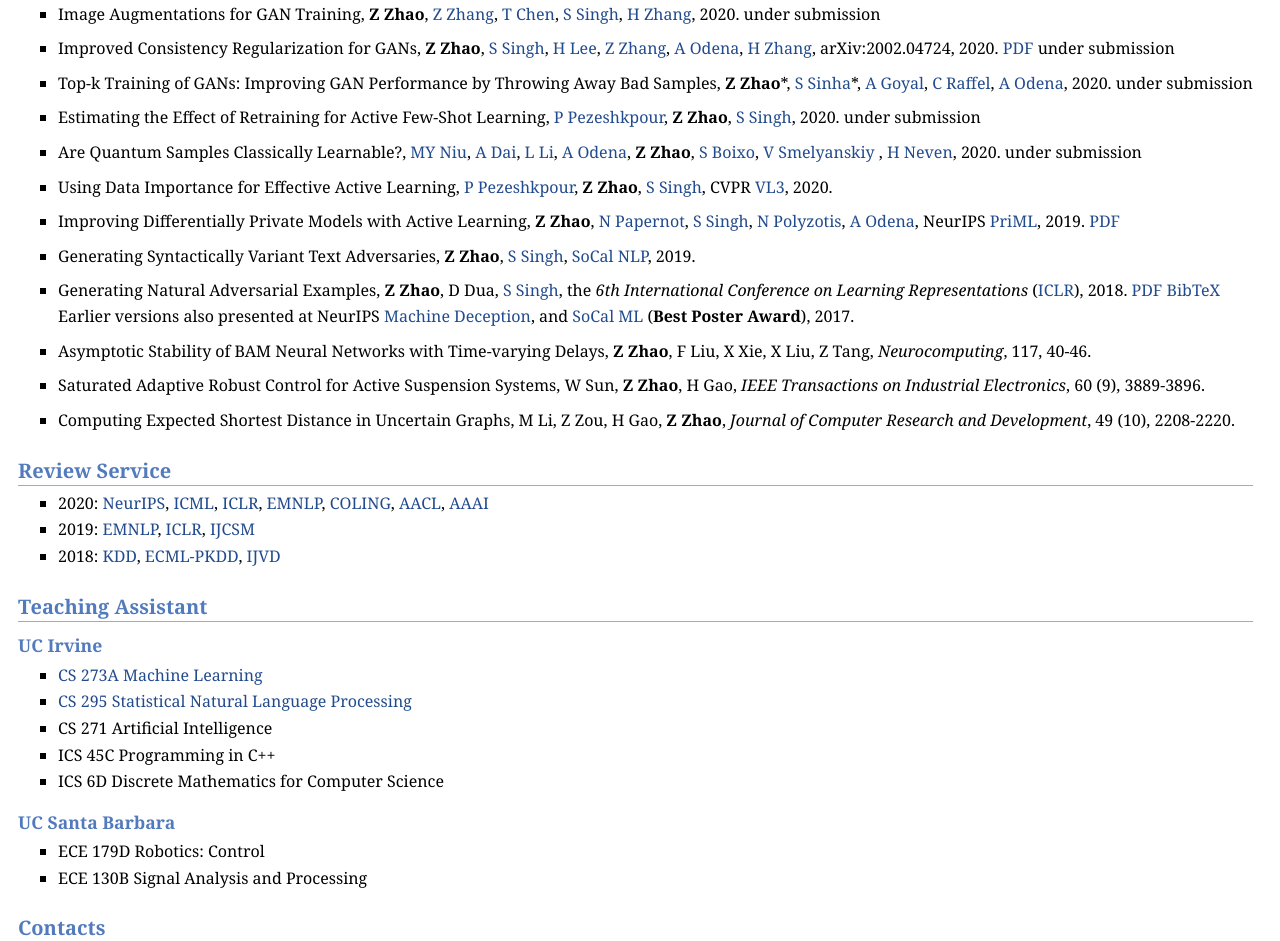
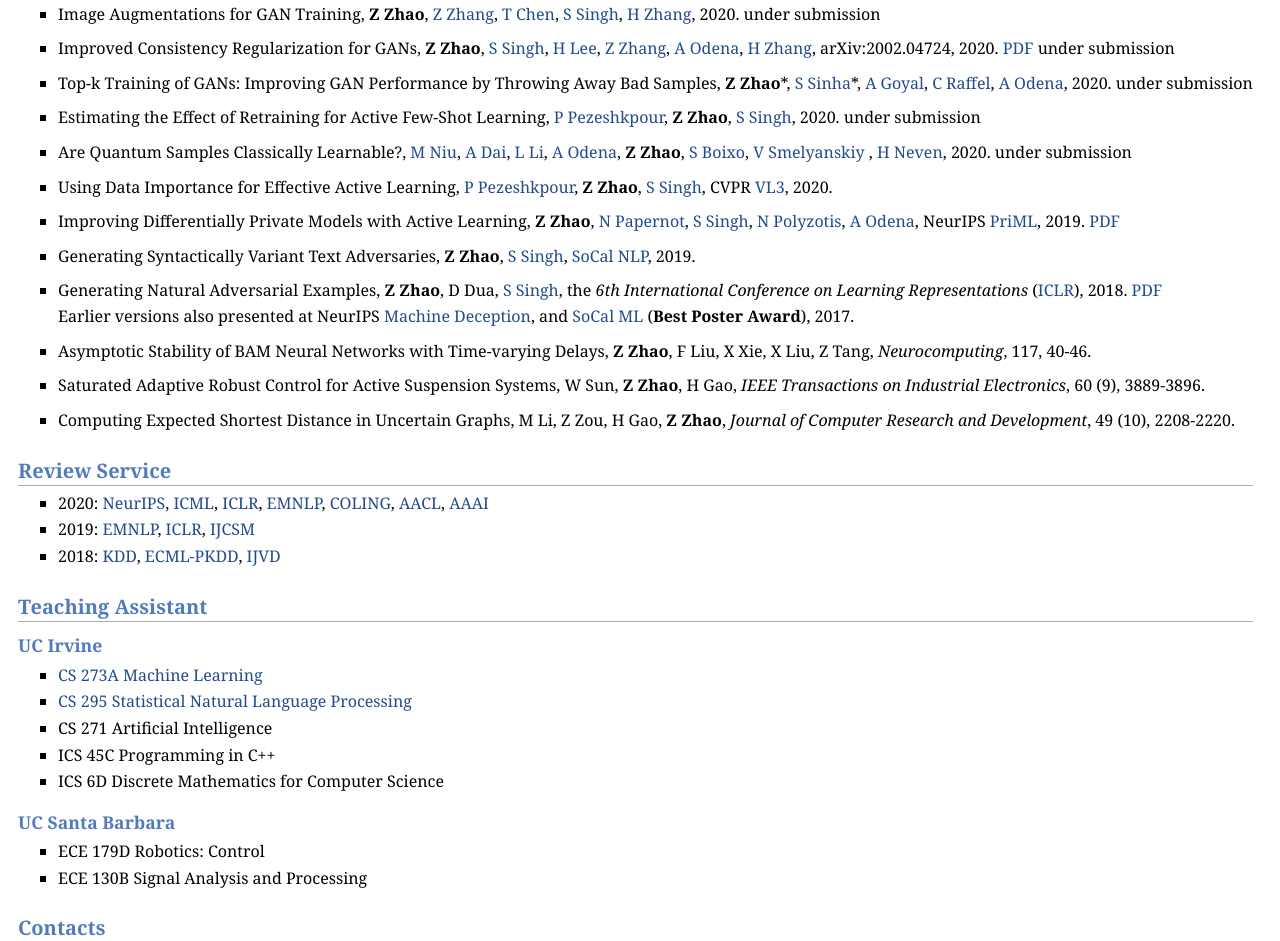
Before and after one commit to zhengliz/zhengliz.github.io, a plain HTML site: page index.html in a window 1280 px wide. Shown: the part 970-1911 px from the top of the page. Drawn offline with Linux system fonts and the light colour scheme.

Commit message:
Update index.html

```diff
--- a/index.html
+++ b/index.html
@@ -80,7 +80,7 @@
 </li></ul>
 <ul><li>
 <p>Are Quantum Samples Classically Learnable?,
-  <a href="https://scholar.google.com/citations?user=0wJPxfkAAAAJ&hl=en">MY Niu</a>,
+  <a href="https://scholar.google.com/citations?user=0wJPxfkAAAAJ&hl=en">M Niu</a>,
   <a href="https://research.google/people/AndrewDai/">A Dai</a>,
   <a href="https://research.google/people/LiLi/">L Li</a>,
   <a href="https://www.augustusodena.com/">A Odena</a>,
@@ -109,7 +109,7 @@
 <p>Generating Syntactically Variant Text Adversaries, <b>Z Zhao</b>, <a href="http://sameersingh.org/">S Singh</a>, <a href="https://socalnlp.github.io/symp19/">SoCal NLP</a>, 2019.</p>
 </li></ul>
 <ul><li>
-<p>Generating Natural Adversarial Examples, <b>Z Zhao</b>, D Dua, <a href="http://sameersingh.org/">S Singh</a>, the <i>6th International Conference on Learning Representations</i> (<a href="http://www.iclr.cc">ICLR</a>), 2018. <a href="https://arxiv.org/pdf/1710.11342.pdf">PDF</a> <a href="./bibs/zhengli2018iclr.bib" target="_blank">BibTeX</a></p>
+<p>Generating Natural Adversarial Examples, <b>Z Zhao</b>, D Dua, <a href="http://sameersingh.org/">S Singh</a>, the <i>6th International Conference on Learning Representations</i> (<a href="http://www.iclr.cc">ICLR</a>), 2018. <a href="https://arxiv.org/pdf/1710.11342.pdf">PDF</a></p>
 <p>Earlier versions also presented at NeurIPS <a href="https://www.machinedeception.com/">Machine Deception</a>, and <a href="https://sites.google.com/view/socalml17/">SoCal ML</a> (<b>Best Poster Award</b>), 2017.</p>
 </li></ul>
 <ul><li>
```
